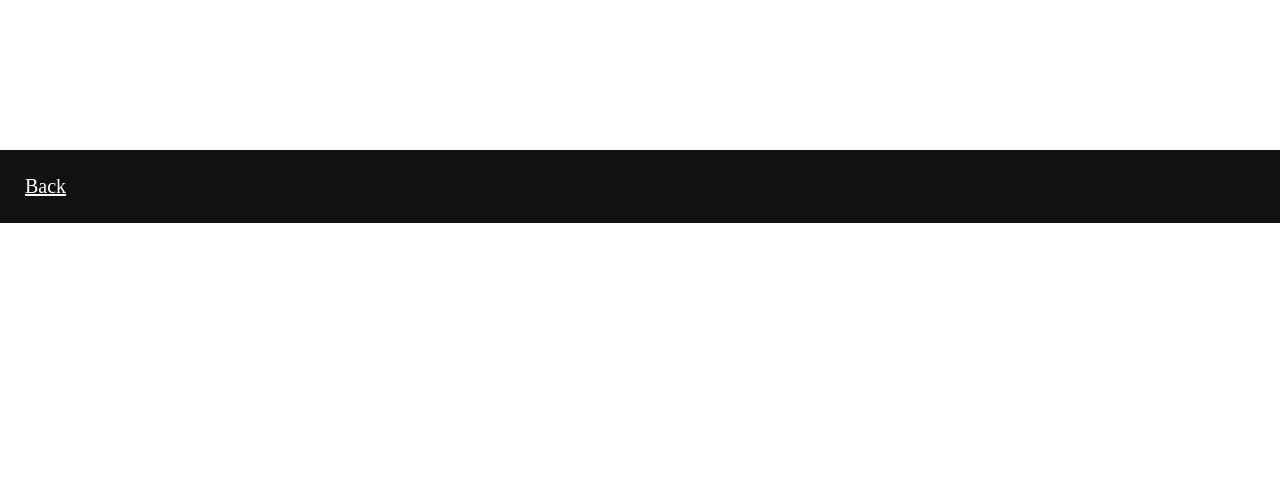
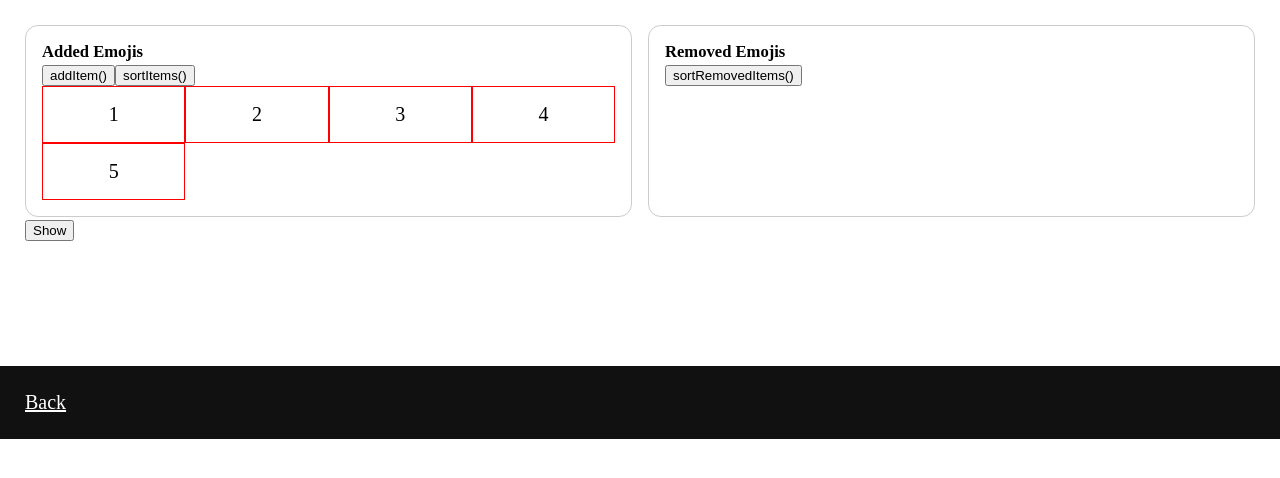
Before and after one commit to boggyjan/nuxt3_sandbox, a Nuxt app: page /auto_animate in a window 1280 px wide. Before the commit this address had no page. Shown: the top 478 px of the page. Built offline with nearby package versions, Linux system fonts and the light colour scheme.

Commit message:
update auto-animatie demo page

```diff
--- a/nuxt.config.ts
+++ b/nuxt.config.ts
@@ -9,15 +9,22 @@ export default defineNuxtConfig({
   },
   // server: {} 已經停用，要指定port請參考 https://v3.nuxtjs.org/getting-started/commands/
 
-  publicRuntimeConfig: {
+  // https://nuxt.com/docs/api/composables/use-runtime-config
+  runtimeConfig: {
+    apiSecret: 'this_is_a_server_side_secret',
+
+    public: {
       // 正式站domain
       DOMAIN: process.env.DOMAIN,
       // api url
       BASE_URL: process.env.BASE_URL,
       // env
       NODE_ENV: process.env.NODE_ENV
+    }
   },
 
   privateRuntimeConfig: {
-  }
+  },
+
+  modules: ['@formkit/auto-animate/nuxt']
 })
--- a/package.json
+++ b/package.json
@@ -18,6 +18,7 @@
     "nuxt": "^3.6.5"
   },
   "dependencies": {
+    "@formkit/auto-animate": "^0.8.0",
     "sass": "^1.64.2",
     "sass-loader": "^13.3.2"
   }
--- /dev/null
+++ b/pages/auto_animate.vue
@@ -0,0 +1,149 @@
+<script setup>
+const visible = ref(false)
+const count = ref(5)
+const items = ref([
+  { id: 0, text: 1 },
+  { id: 1, text: 2 },
+  { id: 2, text: 3 },
+  { id: 3, text: 4 },
+  { id: 4, text: 5 }
+])
+const removedItems = ref([])
+
+function removeItem (target) {
+  removedItems.value.push(items.value.find((item) => item === target))
+  items.value = items.value.filter((item) => item !== target)
+}
+
+function restoreItem (target) {
+  items.value.push(removedItems.value.find((item) => item === target))
+  removedItems.value = removedItems.value.filter((item) => item !== target)
+}
+
+function addItem () {
+  const random = Math.floor(Math.random() * items.value.length)
+
+  const newItem = {
+    id: count.value,
+    text: random
+  }
+  count.value++
+  items.value.push(newItem)
+}
+
+function sortItems () {
+  items.value.sort((a, b) => {
+    // return a.text.localeCompare(b.text)
+    return a.text - b.text
+  })
+}
+
+function sortRemovedItems () {
+  removedItems.value.sort((a, b) => {
+    // return a.text.localeCompare(b.text)
+    return a.text - b.text
+  })
+}
+</script>
+
+<template>
+  <div class="row">
+    <div class="col">
+      <h5>
+        Added Emojis
+      </h5>
+      <div>
+        <button @click="addItem()">
+          addItem()
+        </button>
+        <button @click="sortItems()">
+          sortItems()
+        </button>
+      </div>
+      <ul v-auto-animate="{ duration: 200, easing: 'ease-in-out' }">
+        <li
+          v-for="item in items"
+          :key="`items_${item.id}`"
+          @click="removeItem(item)"
+        >
+          {{ item.text }}
+        </li>
+      </ul>
+    </div>
+    <div class="col">
+      <h5>
+        Removed Emojis
+      </h5>
+      <div>
+        <button @click="sortRemovedItems()">
+          sortRemovedItems()
+        </button>
+      </div>
+      <ul v-auto-animate="{ duration: 200, easing: 'ease-in-out' }">
+        <li
+          v-for="item in removedItems"
+          :key="`removed_items_${item.id}`"
+          @click="restoreItem(item)"
+        >
+          {{ item.text }}
+        </li>
+      </ul>
+    </div>
+  </div>
+
+  <div v-auto-animate="{ duration: 400, easing: 'ease-in-out' }">
+    <div
+      v-if="visible"
+      class="alert"
+    >
+      Toggleable content
+    </div>
+    <button
+      type="button"
+      @click="visible = !visible"
+    >
+      {{ visible ? 'Hide' : 'Show' }}
+    </button>
+  </div>
+</template>
+
+<style lang="scss" scoped>
+.row {
+  display: grid;
+  grid-template-columns: 1fr 1fr;
+  grid-gap: 1rem;
+
+  .col {
+    padding: 1rem;
+    border: 1px solid #ccc;
+    border-radius: 0.8rem;
+  }
+
+  h5 {
+    margin: 0;
+  }
+
+  ul {
+    margin: 0;
+    padding: 0;
+    display: grid;
+    grid-template-columns: 1fr 1fr 1fr 1fr;
+    text-align: center;
+
+    li {
+      padding: 1rem;
+      border: 1px solid #F00;
+      list-style: none;
+    }
+  }
+}
+
+.alert {
+  margin: 1rem 0;
+  padding: 0.4rem 1rem;
+  box-shadow: 0 0 10px #0003;
+  border-radius: 0.8rem;
+  // 不可以加這個，不然進退場時的動畫會壞掉
+  // transform: rotate(2deg)
+}
+</style>
--- a/pages/env_vars.vue
+++ b/pages/env_vars.vue
@@ -2,7 +2,27 @@
   <div>
     <h2>ENV variables ($config)</h2>
     <div>
-      {{ $config.BASE_URL }}
+      $config.public.BASE_URL: {{ $config.public.BASE_URL }}
+    </div>
+    <div>
+      $config.public.DOMAIN: {{ $config.public.DOMAIN }}
+    </div>
+    <div>
+      $config.public.NODE_ENV: {{ $config.public.NODE_ENV }}
     </div>
   </div>
 </template>
+
+<script setup>
+const $config = useRuntimeConfig()
+
+// 這個client端看不到
+console.log($config.apiSecret)
+
+onMounted(() => {
+  // 關於config的設定看nuxt.config.ts
+  console.log($config.public.BASE_URL)
+  console.log($config.public.DOMAIN)
+  console.log($config.public.NODE_ENV)
+})
+</script>
--- a/pages/fetch.vue
+++ b/pages/fetch.vue
@@ -12,17 +12,28 @@
 // $fetch 是用ohmyfetch 更詳細說明請見：https://github.com/unjs/ohmyfetch
 //
 // const data = await $fetch('http://worldtimeapi.org/api/timezone/Asia/Taipei')
-// useFetch, useAsyncData 有何不同？應該就跟nuxt2一樣
+// useFetch, useAsyncData 有何不同？應該就跟nuxt2的fetch與asyncData一樣
 
 async function getMarketData (ref) {
   try {
-    const { data } = await useAsyncData('market',
-      () => $fetch('http://worldtimeapi.org/api/timezone/Asia/Taipei',
-      { parseResponse: JSON.parse }),
-      { pick: ['datetime'] } // pick: ['datetime', 'timezone']
+    // const { data } = await useAsyncData(
+    //   'market',
+    //   () => $fetch('http://worldtimeapi.org/api/timezone/Asia/Taipei',
+    //     { parseResponse: JSON.parse }
+    //   ),
+    //   { pick: ['datetime'] } // pick: ['datetime', 'timezone']
+    // )
+    //
+    // 可以簡化為
+    //
+    const { data } = await useAsyncData(
+      'market',
+      () => $fetch('http://worldtimeapi.org/api/timezone/Asia/Taipei', { pick: ['datetime'] })
     )
 
-    // const data = await useFetch('http://worldtimeapi.org/api/timezone/Asia/Taipei', { parseResponse: JSON.parse, pick:  ['data', 'status'] })
+    console.log(data)
+
+    // const data = await useFetch('http://worldtimeapi.org/api/timezone/Asia/Taipei', { parseResponse: JSON.parse, pick: ['data', 'status'] })
 
     ref.value = data
   } catch {
```
Also changed, not shown: 1 other file (tests, documents, lock files or other folders). Lines whose indentation alone changed are shown as unchanged.
